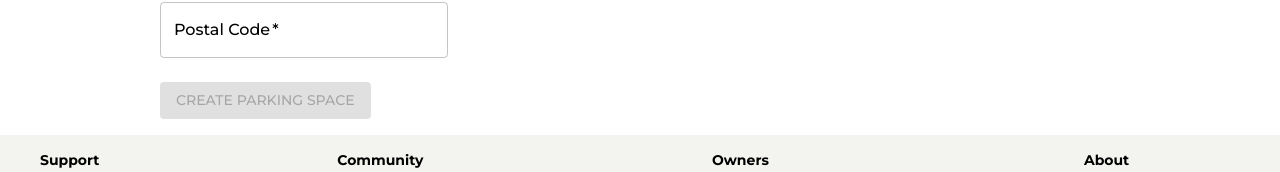
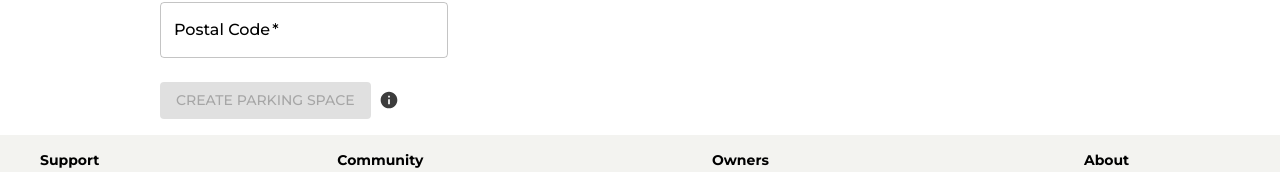
Before and after one commit to tessaRuckstuhl/ParkingPal, a React (Create React App) app in the folder client/: page /parking/create in a window 1280 px wide. Shown: the part 1503-1675 px from the top of the page. Built offline with nearby package versions, Linux system fonts and the light colour scheme; no server answers.

Commit message:
missingFields doesnt work as intended

```diff
--- a/client/src/components/Forms/ParkingSpaceForm.js
+++ b/client/src/components/Forms/ParkingSpaceForm.js
@@ -3,21 +3,14 @@ import React, { useState, useContext, useEffect } from 'react';
 import ParkingSpaceService from '../../services/parkingSpace.service';
 import Button from '@mui/material/Button';
 import TextField from '@mui/material/TextField';
-import { Grid, Box } from '@mui/material/';
+import { Grid, Box, IconButton, Radio, RadioGroup, FormControl , Tooltip, Checkbox,FormGroup , FormControlLabel } from '@mui/material/';
 import { styled } from '@mui/material/styles';
 import ImageUploaderForm from './ImageUploaderForm';
 import { AdapterDayjs } from '@mui/x-date-pickers/AdapterDayjs';
-import { LocalizationProvider } from '@mui/x-date-pickers/LocalizationProvider';
-import { DateTimePicker } from '@mui/x-date-pickers/DateTimePicker';
-import FormGroup from '@mui/material/FormGroup';
-import FormControlLabel from '@mui/material/FormControlLabel';
-import Checkbox from '@mui/material/Checkbox';
-import Tooltip from '@mui/material/Tooltip';
-import { ImageContext } from '../../contexts/ImageContext';
-import Radio from '@mui/material/Radio';
-import RadioGroup from '@mui/material/RadioGroup';
-import FormControl from '@mui/material/FormControl';
-
+import { LocalizationProvider,DateTimePicker } from '@mui/x-date-pickers';
+import { useErrorSnack } from '../../contexts/ErrorContext'
+import { ImageContext } from '../../contexts/ImageContext'
+import Info from '@mui/icons-material/Info';
 import moment from 'moment';
 
 //https://mui.com/material-ui/react-stepper/ maybe add
@@ -52,13 +45,16 @@ const ParkingSpaceForm = () => {
   const [securityGate, setSecurityGate] = useState(false)
   const [formIncomplete, setFormIncomplete] = useState(true)
 
+  const [missingFileds,setMissingFields] = useState([])
+
   const Item = styled(Box)(({ theme }) => ({
     backgroundColor: theme.palette.mode === 'dark' ? '#1A2027' : '#fff',
     ...theme.typography.body2,
     padding: theme.spacing(1),
-    margin:'2px',
+    margin: '2px',
     color: theme.palette.text.secondary,
   }));
+  const { showSnack } = useErrorSnack()
 
   //TODO:
   /*
@@ -191,7 +187,7 @@ const ParkingSpaceForm = () => {
       await ParkingSpaceService.create(parkingSpace);
       clearAll()
     } catch (error) {
-      for (var i = 0; i < imageIDs.length;i++){
+      for (var i = 0; i < imageIDs.length; i++) {
         await ParkingSpaceService.deleteImage(imageIDs[i]).catch(imageremoveerror => "could not delete this image with id" + imageIDs[i])
       }
     };
@@ -206,12 +202,13 @@ const ParkingSpaceForm = () => {
   };
 
   useEffect(() => {
-    if(parkingSpaceName !== "" && size !== "" && availability !== [] && basePrice !== "" && street !== "" && houseNumber !== "" && (postalCode !== "" || city !== ""))
+    if (parkingSpaceName !== "" && size !== "" && availability !== [] && basePrice !== "" && street !== "" && houseNumber !== "" && (postalCode !== "" || city !== ""))
       setFormIncomplete(false)
-    else{
+    else {
       setFormIncomplete(true)
+      setMissingFields([{label: " Parking Space Name", value: parkingSpaceName},{label: " Size", value: size},{label: " Availability", value: availability},{label: " Base Price", value: basePrice},{label: " House Number", value: houseNumber},{label: " City", value: city}].filter(item=> item.value !== (""||null)).map(item => item.label) )
     }
-  }, [parkingSpaceName,size,availability,basePrice,street,houseNumber,postalCode,city]);
+  }, [parkingSpaceName, size, availability, basePrice, street, houseNumber, postalCode, city]);
 
   return (
     <div className="flex flex-col items-center ">
@@ -264,7 +261,7 @@ const ParkingSpaceForm = () => {
                   name="radio-buttons-size"
                   onChange={(e) => handleChange(e)}
                 >
-                  <FormControlLabel value="0" control={<Radio />} label="S"/>
+                  <FormControlLabel value="0" control={<Radio />} label="S" />
                   <FormControlLabel value="1" control={<Radio />} label="M" />
                   <FormControlLabel value="2" control={<Radio />} label="L" />
                   <FormControlLabel value="3" control={<Radio />} label="XL" />
@@ -316,11 +313,11 @@ const ParkingSpaceForm = () => {
               {availability.length > 0 ? availability.map((slot) => {
                 return <div key={slot}>{moment(slot.from).format("DD-MM-YYYY HH:MM")} until {moment(slot.to).format("DD-MM-YYYY HH:MM")}</div>
               }) : null}
-              <Button style={{marginTop:10}} variant="contained" color="primary" onClick={() => {
-                if(fromValue >= toValue) {
-                  alert("Please make sure the start date is before the end date!")
+              <Button style={{ marginTop: 10 }} variant="contained" color="primary" onClick={() => {
+                if (fromValue >= toValue) {
+                  showSnack("Please make sure the start date is before the end date!", "warning")
                 }
-                else{
+                else {
                   let available = {
                     from: fromValue.toISOString(),
                     to: toValue.toISOString()
@@ -329,8 +326,9 @@ const ParkingSpaceForm = () => {
 
                   setToValue(null);
                   setFromValue(null);
-              }}}>Add Availability</Button>
-              <Button style={{marginTop:10}} disabled={availability.length === 0} variant="contained" color="primary" onClick={() => {
+                }
+              }}>Add Availability</Button>
+              <Button style={{ marginTop: 10 }} disabled={availability.length === 0} variant="contained" color="primary" onClick={() => {
                 setToValue(null);
                 setFromValue(null);
                 setAvailability([]);
@@ -388,7 +386,7 @@ const ParkingSpaceForm = () => {
               variant="outlined"
               margin="normal"
               required
-              style ={{width: '69.5%', marginRight: 5}}
+              style={{ width: '69.5%', marginRight: 5 }}
               name="street"
               label="Street"
               id="street"
@@ -399,7 +397,7 @@ const ParkingSpaceForm = () => {
               variant="outlined"
               margin="normal"
               required
-              style ={{width: '30%'}}
+              style={{ width: '30%' }}
               name="houseNumber"
               label="House Number"
               id="houseNumber"
@@ -410,7 +408,7 @@ const ParkingSpaceForm = () => {
               variant="outlined"
               margin="normal"
               required
-              style ={{width: '69.5%', marginRight: 5}}
+              style={{ width: '69.5%', marginRight: 5 }}
               name="city"
               label="City"
               id="city"
@@ -421,7 +419,7 @@ const ParkingSpaceForm = () => {
               variant="outlined"
               margin="normal"
               required
-              style ={{width: '30%'}}
+              style={{ width: '30%' }}
               name="postalCode"
               label="Postal Code"
               id="postalCode"
@@ -438,6 +436,11 @@ const ParkingSpaceForm = () => {
             >
               Create Parking Space
             </Button>
+            {formIncomplete?
+            <IconButton onClick={() => showSnack("You need to fill out" +  missingFileds, 'warning')}>
+              <Info sx={{ fontSize: 20 }} color="secondary" />
+            </IconButton>
+            :null}
           </div >
         </form>
       </div>
--- a/client/src/contexts/ErrorContext.js
+++ b/client/src/contexts/ErrorContext.js
@@ -29,7 +29,7 @@ export function ErrorContextProvider({ children }) {
       {children}
       <Snackbar
         anchorOrigin={{
-          vertical: 'bottom',
+          vertical: 'top',
           horizontal: 'center',
         }}
         open={snack.open}
--- a/client/src/layout/Navbar.js
+++ b/client/src/layout/Navbar.js
@@ -17,9 +17,11 @@ import Settings from '@mui/icons-material/Settings';
 import Logout from '@mui/icons-material/Logout';
 import Login from '@mui/icons-material/Login';
 import { useNavigate } from 'react-router-dom';
+import {useErrorSnack} from '../contexts/ErrorContext'
 
 const Navbar = () => {
   const location = useLocation();
+  const {showSnack} = useErrorSnack()
   const navigate = useNavigate();
   const [showFilters, setShowFilters] = React.useState(false)
    const links = []
@@ -64,7 +66,7 @@ const Navbar = () => {
         {showFilters && <Bar/>}
         {/* Language, Profile, .. */}
       <div className="flex space-x-2 items-center">
-        <IconButton onClick={() => alert('TBD')}>
+        <IconButton onClick={() => showSnack('At the moment we only support English, German is coming soon!', 'info')}>
           <LanguageIcon sx={{ fontSize: 20 }} color="secondary" />
         </IconButton>
         <div className="flex space-x-1 border-darkGray rounded-3xl border px-1">
```
Lines whose indentation alone changed are shown as unchanged.
